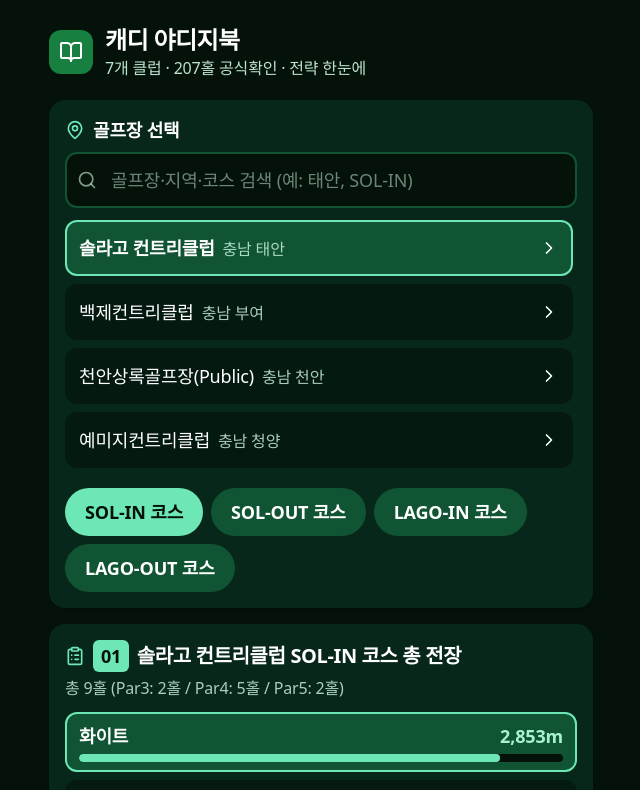
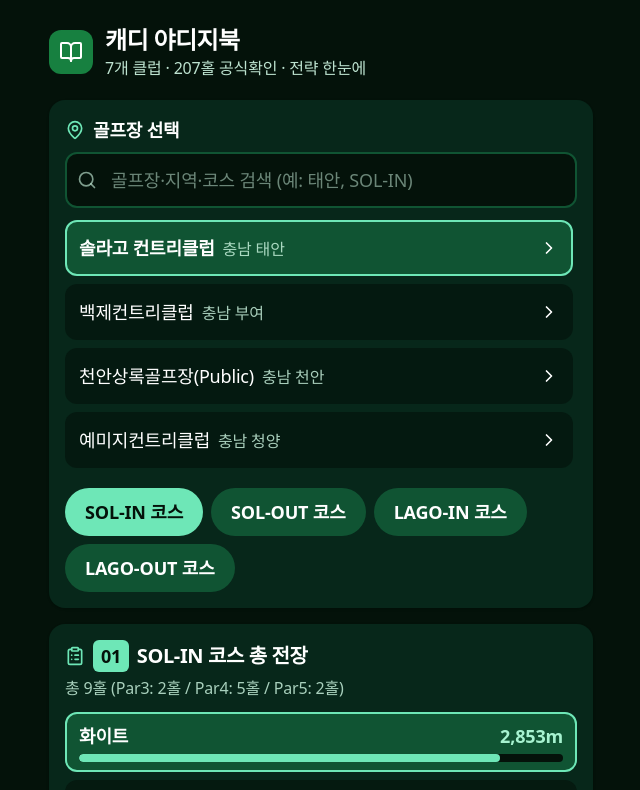
Before and after one commit to qkrwodyd100-hub/golf_swing, a Next.js app: page / in a window 1280 px wide. Shown: the top 790 px of the page, without its empty margins (319-959 px from the left). Built offline with nearby package versions, Linux system fonts and the light colour scheme.

Commit message:
총전장 제목에서 클럽명 제거(코스명만)

```diff
--- a/app/page.tsx
+++ b/app/page.tsx
@@ -360,7 +360,7 @@ export default function YardageBookPage() {
           <h2 className="flex items-center gap-2 text-xl font-extrabold">
             <ClipboardList className="h-5 w-5 text-emerald-300" aria-hidden />
             <span className="rounded-md bg-emerald-300 px-2 py-0.5 text-lg font-black text-fairway-950">01</span>
-            {club.name} {course} 코스 총 전장
+            {course} 코스 총 전장
           </h2>
           <p className="mt-1 text-base text-emerald-100/80">
             총 {briefing.holes.length}홀 (Par3: {briefing.par3}홀 / Par4: {briefing.par4}홀 / Par5: {briefing.par5}홀)
```
